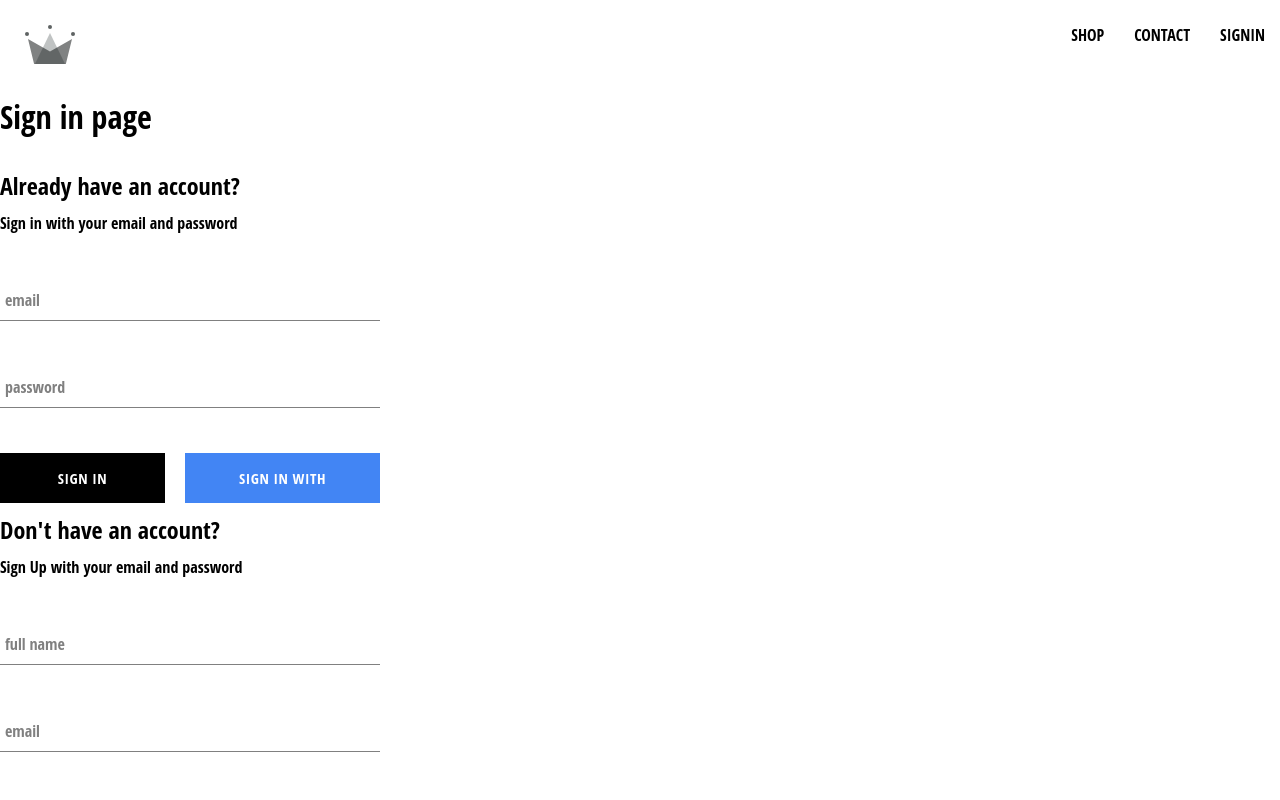
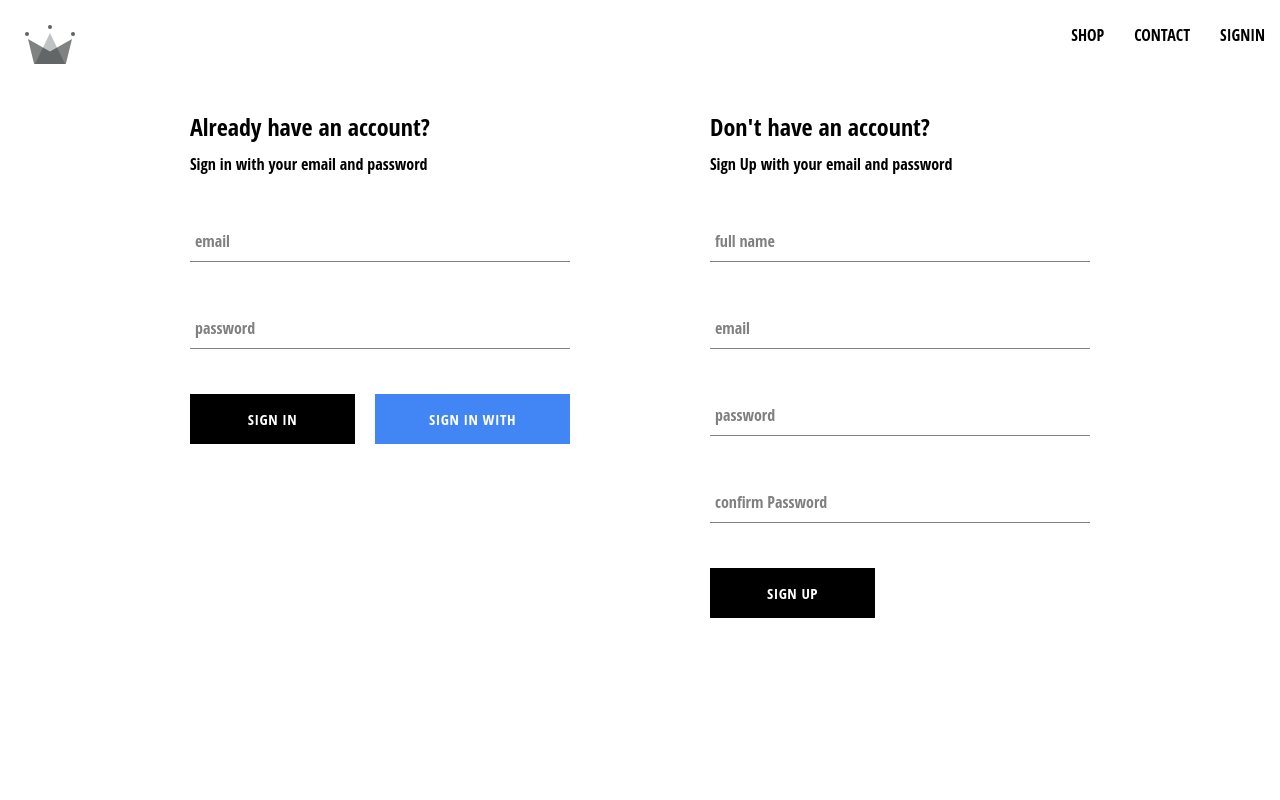
Before and after one commit to Nasrallah04/my-EcommerceWebsite, a React (Vite) app: page /auth in a window 1280 px wide. Shown: the top 800 px of the page. Built offline with nearby package versions, Linux system fonts and the light colour scheme.

Commit message:
finishing the auth

```diff
--- a/src/components/signin-form/signin-form.component.jsx
+++ b/src/components/signin-form/signin-form.component.jsx
@@ -35,7 +35,11 @@
       console.log(response)
       restFormFields()
 
-    } catch (err) {}
+    } catch (error) {
+      if (error.code == 'auth/invalid-login-credentials'){
+        alert('Wrong credentials')
+      }
+    }
   };
 
   const handelChange = (event) => {
@@ -65,7 +69,7 @@
         />
         <div className="buttons-container">
           <Button type="submit">Sign In</Button>
-          <Button buttonType="google" onClick={SignInWithGoogle}>
+          <Button type="button" buttonType="google" onClick={SignInWithGoogle}>
             Sign In With Google
           </Button>
         </div>
--- a/src/routes/authentication/authentication.component.jsx
+++ b/src/routes/authentication/authentication.component.jsx
@@ -1,15 +1,13 @@
 import Signup from '../../components/signup-form/signup-form.component'
 import Signin from '../../components/signin-form/signin-form.component'
-import { createUserDocumentFromAuth,  signInWithGooglePopup} from '../../utils/firebase/firebase'
 
-
+import './authentication.styles.scss'
 
 function Authentication (){
 
 
     return(
-        <div>
-            <h1>Sign in page</h1>
+        <div className='authentication-container'>
             <Signin/>
             <Signup/>
         </div>
--- /dev/null
+++ b/src/routes/authentication/authentication.styles.scss
@@ -0,0 +1,6 @@
+.authentication-container{
+    display: flex;
+    width: 900px;
+    justify-content: space-between;
+    margin: 30px auto;
+}
```
